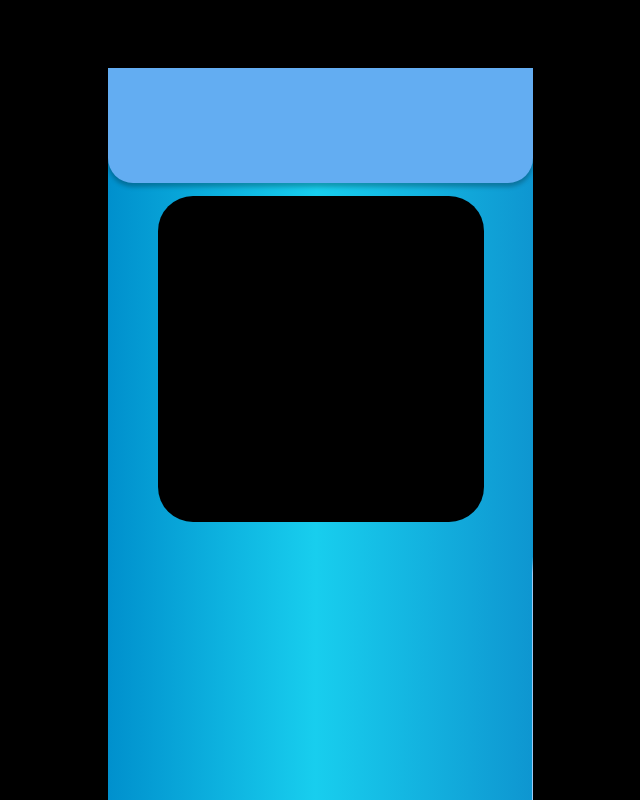
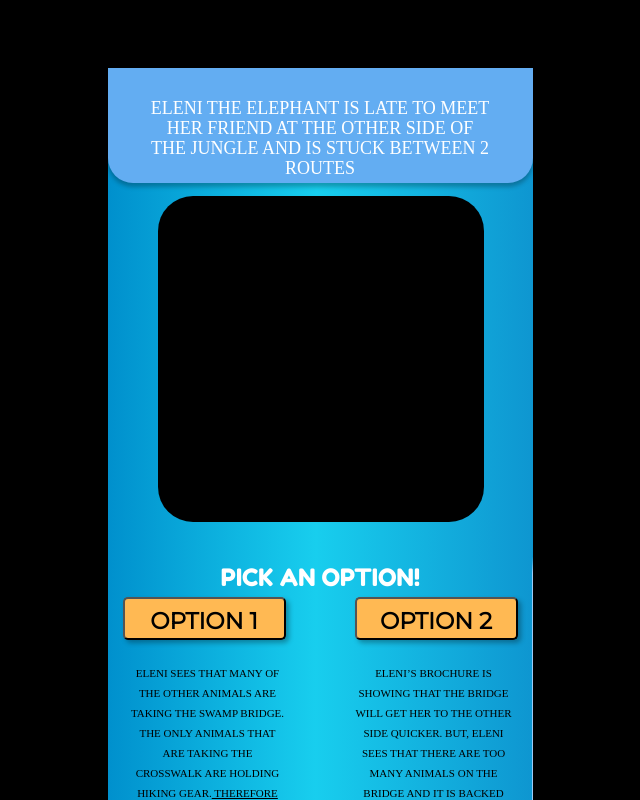
Before and after one commit to milanjot/ElenisAdventure, a plain HTML site: page Milan_Question1/Question1.html in a window 1280 px wide. Shown: the whole page, without its empty margins (341-981 px from the left). Drawn offline with Linux system fonts and the light colour scheme; files whose address does not match are found by name; a web font is replaced by a local one.

Commit message:
Question 1 page is finished

```diff
--- a/Milan_Question1/Question1.css
+++ b/Milan_Question1/Question1.css
@@ -108,6 +108,24 @@ body, html {
     border-radius: 0px 0px 25px 25px;
 }
 
+#question-topbanner-txt1 {
+    position: absolute;
+    width: 344px;
+    height: 104px;
+    left: 40px;
+    top: 18px;
+    font-family: Love Ya Like A Sister;
+    font-style: normal;
+    font-weight: normal;
+    font-size: 18px;
+    line-height: 20px;
+    /* or 111% */
+    text-align: center;
+    text-transform: uppercase;
+    color: #FFFFFF;
+
+}
+
 #question-graphic{
     position: absolute;
     width: 326px;
@@ -118,6 +136,123 @@ body, html {
     border: 2 px solid black;
     background: black;
 
+
+}
+
+#question-notice {
+    position: absolute;
+    width: 273px;
+    height: 54px;
+    left: 76px;
+    top: 474px;
+    font-family: Fredoka One;
+    font-style: normal;
+    font-weight: normal;
+    font-size: 24px;
+    line-height: 29px;
+    text-align: center;
+    text-transform: uppercase;
+    color: #FFFFFF;
+
+}
+
+#question-option1button {
+    position: absolute;
+    width: 163px;
+    height: 43px;
+    left: 15px;
+    top: 524px;
+
+    background: #FFB953;
+    box-shadow: 3px 3px 5px rgba(0, 0, 0, 0.3);
+    border-radius: 5px;
+    align-items: center;
+}
+
+#question-option1button-txt {
+
+    position: relative;
+    width: 146px;
+    height: 43px;
+    bottom: 8px;
+    /* Font + Styling */
+    font-family: Montserrat;
+    font-style: normal;
+    font-weight: 900;
+    font-size: 23px;
+    line-height: 28px;
+    text-align: center;
+    text-transform: uppercase;
+}
+
+#question-option1txt {
+    position: absolute;
+    width: 157px;
+    height: 164px;
+    left: 21px;
+    top: 579px;
+
+    font-family: Love Ya Like A Sister;
+    font-style: normal;
+    font-weight: normal;
+    font-size: 11px;
+    line-height: 20px;
+    /* or 182% */
+
+    text-align: center;
+    text-transform: uppercase;
+
+    color: #000000;
+
+}
+
+#question-option2button {
+    position: absolute;
+    width: 163px;
+    height: 43px;
+    right: 15px;
+    top: 524px;
+
+    background: #FFB953;
+    box-shadow: 3px 3px 5px rgba(0, 0, 0, 0.3);
+    border-radius: 5px;
+    align-items: center;
+}
+
+#question-option2button-txt {
+
+    position: relative;
+    width: 146px;
+    height: 43px;
+    bottom: 8px;
+    /* Font + Styling */
+    font-family: Montserrat;
+    font-style: normal;
+    font-weight: 900;
+    font-size: 23px;
+    line-height: 28px;
+    text-align: center;
+    text-transform: uppercase;
+}
+
+#question-option2txt {
+    position: absolute;
+    width: 157px;
+    height: 164px;
+    right: 21px;
+    top: 579px;
+
+    font-family: Love Ya Like A Sister;
+    font-style: normal;
+    font-weight: normal;
+    font-size: 11px;
+    line-height: 20px;
+    /* or 182% */
+
+    text-align: center;
+    text-transform: uppercase;
+
+    color: #000000;
 
 }
 
--- a/Milan_Question1/Question1.html
+++ b/Milan_Question1/Question1.html
@@ -1,14 +1,17 @@
 <!DOCTYPE html>
 <html lang="en">
+
 <head>
     <meta charset="UTF-8">
     <meta name="viewport" content="width=device-width, initial-scale=1.0">
     <meta http-equiv="X-UA-Compatible" content="ie=edge">
     <link rel="stylesheet" href="Question1.css">
     <!-- Google fonts (Fredoke One) (Monsterrat) below -->
-    <link href="https://fonts.googleapis.com/css?family=Fredoka+One|Love+Ya+Like+A+Sister|Montserrat&display=swap" rel="stylesheet">
+    <link href="https://fonts.googleapis.com/css?family=Fredoka+One|Love+Ya+Like+A+Sister|Montserrat&display=swap"
+        rel="stylesheet">
     <title>Eleni's Adventure</title>
 </head>
+
 <body>
 
     <!-- Pages are seperated into divs
@@ -25,10 +28,28 @@
                 <img id="elephantlogo" src="elephant.png" alt="">
 
             </div>
-        <div id="tutorial">  </div>
+            <div id="tutorial"> </div>
             <div id="question">
-            <div id="question-topbanner"> </div>
+                <div id="question-topbanner">
+                    <h1 id="question-topbanner-txt1"> Eleni the Elephant is late to meet her friend
+                        at the other side of the jungle and is stuck between 2 routes </h1>
+                </div>
                 <div id="question-graphic"> </div>
+                <h1 id="question-notice"> Pick an option! </h1>
+                <button id="question-option1button">
+                    <h1 id="question-option1button-txt">Option 1 </h1>
+                </button>
+                <p id="question-option1txt"> Eleni sees that many of the other animals are taking the swamp bridge. The
+                    only animals that are taking the crosswalk are holding hiking gear.<u> Therefore Eleni will take the
+                        swamp bridge. </u>
+                </p>
+                <button id="question-option2button">
+                    <h1 id="question-option2button-txt">Option 2 </h1>
+                </button>
+                <p id="question-option2txt"> Eleni’s brochure is showing that the bridge will get her to the other side
+                    quicker. But, Eleni sees that there are too many animals on the bridge and it is backed up.
+                    <u> Therefore Eleni will not take the swamp bridge.</u>
+                </p>
 
             </div>
             <div class="inductiveoutcome"> </div>
@@ -36,11 +57,12 @@
             <div id="question2"> </div>
             <div class="inductiveoutcome"> </div>
             <div class="deductiveoutcome"> </div>
-        <div id="question3">  </div>
+            <div id="question3"> </div>
             <div class="inductiveoutcome"> </div>
             <div class="deductiveoutcome"> </div>
             <div id="finalpage"></div>
         </div>
     </div>
 </body>
+
 </html>
```
Lines whose indentation alone changed are shown as unchanged.
